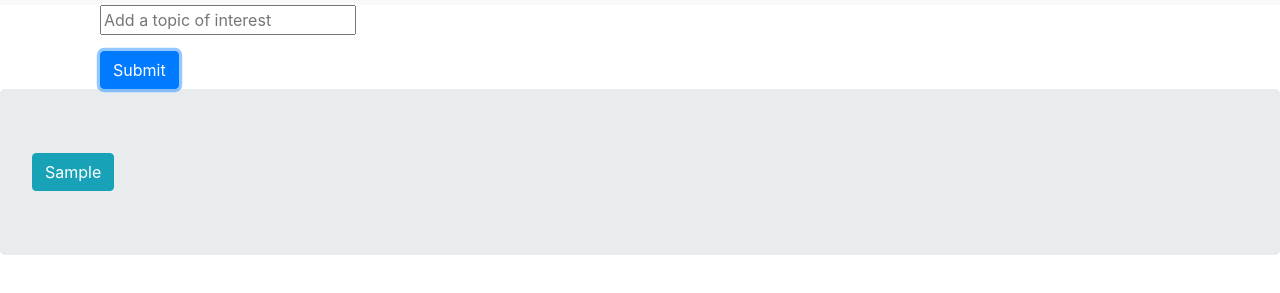
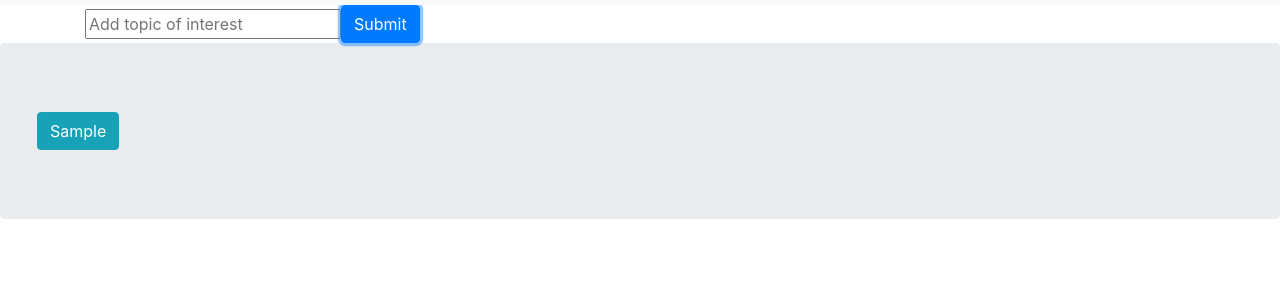
Before and after one commit to Mamava18/Giftastic, a plain HTML site: page Index.html in a window 1280 px wide. Both pictures are taken after typing "Sample" into the empty fields and a click on the button "Submit". Shown: the part 51-344 px from the top of the page. Drawn offline with nearby package versions, Linux system fonts and the light colour scheme.

Commit message:
Updating files

```diff
--- a/Index.html
+++ b/Index.html
@@ -6,6 +6,7 @@
     <title>Homework 6</title>
     <link rel="stylesheet" href="https://stackpath.bootstrapcdn.com/bootstrap/4.2.1/css/bootstrap.min.css" integrity="sha384-GJzZqFGwb1QTTN6wy59ffF1BuGJpLSa9DkKMp0DgiMDm4iYMj70gZWKYbI706tWS"
         crossorigin="anonymous">
+
 </head>
 
 <body>
@@ -15,20 +16,14 @@
     </nav>
     <!--Submit Topics Form-->
     <div class="container">
-        <div class="col-xs-3 col-sm-3 col-md-3 col-lg-3">
-            <form>
-                <!--Input Topic-->
-                <div class="form-group">
-                    <input type="text" id="inputTopic" placeholder="Add a topic of interest">
-                </div>
-                <!--Submit Topic Button-->
-                <button type="submit" class="btn btn-primary" id="submitTopic">Submit</button>
-            </form>
-        </div>
+        <form class="form-inline my-2 my-lg-0">
+            <input type="text" id="inputTopic" placeholder="Add topic of interest">
+            <button class="btn btn-primary" type="submit" id="submitTopic">Submit</button>
+        </form>
     </div>
     <!--Button Section-->
     <div class="jumbotron">
-        <div id="buttonSection" style="column-gap: 2px"></div>
+        <div id="buttonSection"></div>
     </div>
     <!--Images section-->
     <div class="container">
--- a/app.js
+++ b/app.js
@@ -8,7 +8,7 @@ var btnCreator = function () {
     $("#buttonSection").empty();
     // loops through the array and creates buttons
     for (i = 0; i < topics.length; i++) {
-        buttonTopic = $("<button type=" + "button" + ">" + topics[i] + "</button>").addClass("btn btn-info col-xs-2").attr("data-topic", topics[i]);
+        buttonTopic = $("<button type=" + "button" + ">" + topics[i] + "</button>").addClass("btn btn-info col-xs-2").attr("data-topic", topics[i]).css("margin", 5);
         $("#buttonSection").prepend(buttonTopic);
     };
     //console.log(buttonTopic);
@@ -79,7 +79,7 @@ $("#buttonSection").on("click", ".btn", function () {
 $(document).ready(function () {
     console.log("ready!");
 
-    $('body').on('click','.gif', function(){
+    $('body').on('click', '.gif', function () {
         event.preventDefault();
 
         // gets the current state of the clicked gif
```
